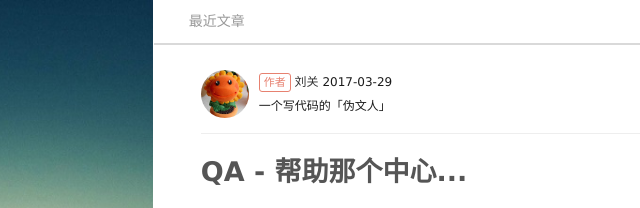
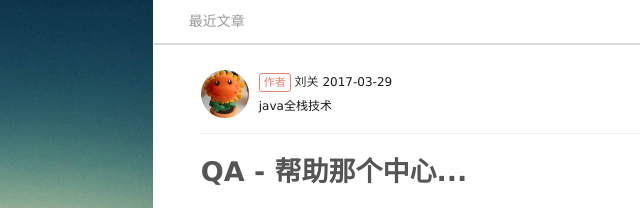
Before and after one commit to CaineLG/CaineLG.github.io, a plain HTML site: page help/index.html in a window 1280 px wide. Shown: the top 208 px of the page, 212-852 px from the left. Drawn offline with nearby package versions, Linux system fonts and the light colour scheme; some packages are replaced by stand-ins of ours; no server answers; a script that the page names is missing.

Commit message:
Site updated: 2018-06-02 13:20:33

```diff
--- a/help/index.html
+++ b/help/index.html
@@ -170,7 +170,7 @@
                     <a href="https://about.tangkunyin.com" target="_blank">刘关</a>
                     <span title="最后编辑于2017-03-29">2017-03-29</span>
                 </p>
-                <p>一个写代码的「伪文人」</p>
+                <p>java全栈技术</p>
             </div>
             <h2 class="post-title">QA - 帮助那个中心...</h2>
             <div class="post-meta">
```
